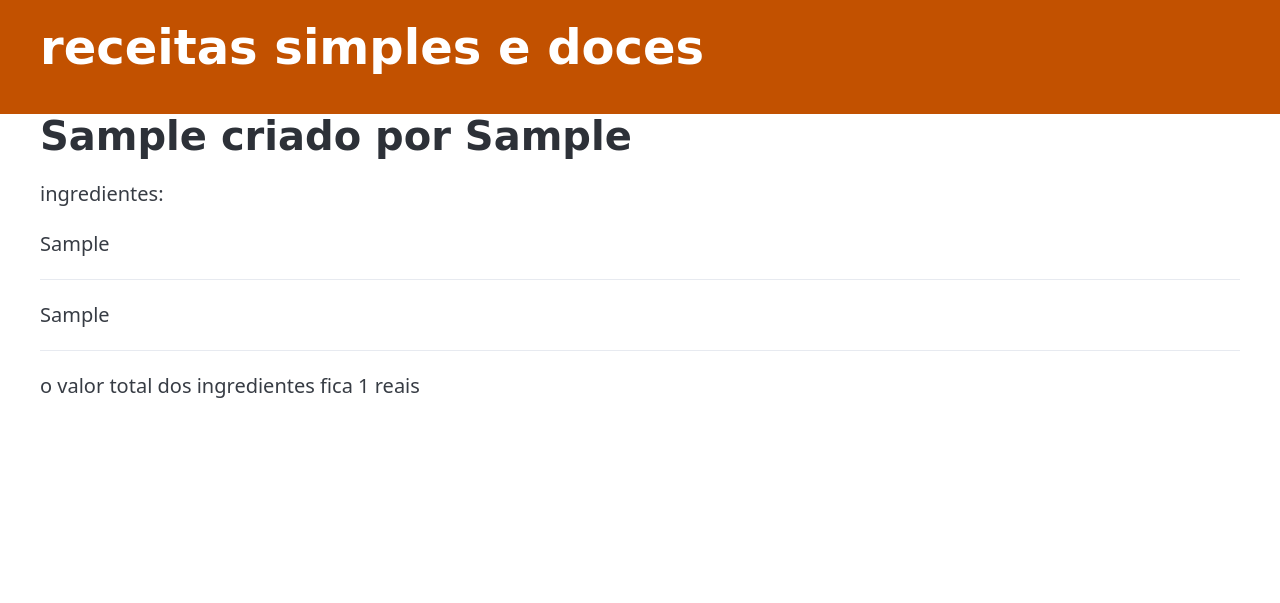
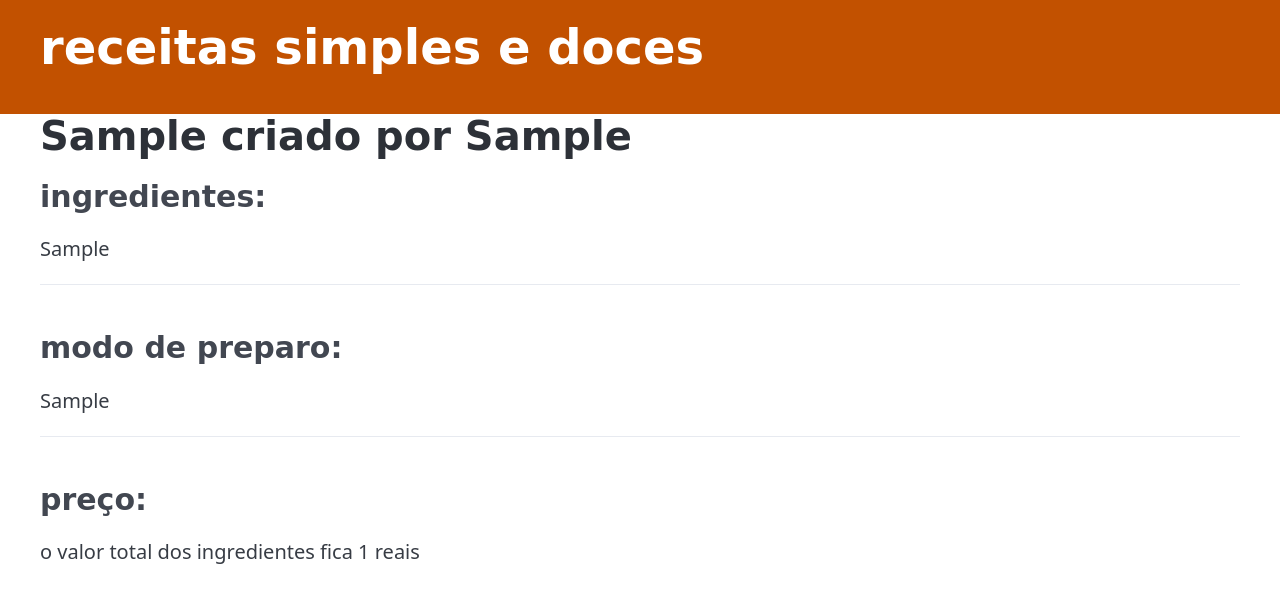
Before and after one commit to pedro-antunes-srn/receitas-de-bolo, a Django app: a page that uses bolo/templates/bolo/receita.html in a window 1280 px wide. Shown: the top 603 px of the page. Run offline with Django 5.2, Linux system fonts and the light colour scheme; tables that the repository leaves empty hold one stand-in row (values such as "Sample post"); some libraries are stand-ins or nearby versions.

Commit message:
Added view and template for detailed blog post as well as CSS for the site.

```diff
--- a/bolo/templates/bolo/receita.html
+++ b/bolo/templates/bolo/receita.html
@@ -2,11 +2,13 @@
 {% block content %}
     <div class="bolo">
                <h1> {{ bolo.bolo }} criado por {{bolo.criador}} </h1>
-        <p>ingredientes:</p>
+        <h3>ingredientes:</h3>
         <p>{{ bolo.ingredientes|linebreaksbr }}</p>
         <hr>
+        <h3>modo de preparo:</h3>
         <p>{{ bolo.preparo|linebreaksbr }}</p>
         <hr>
+        <h3>preço:</h3>
         <p>o valor total dos ingredientes fica {{ bolo.preco }} reais</p>
     </div>
 {% endblock %}
```
Also changed, not shown: bolo/templates/bolo/sabor.html (line endings or trailing spaces).
